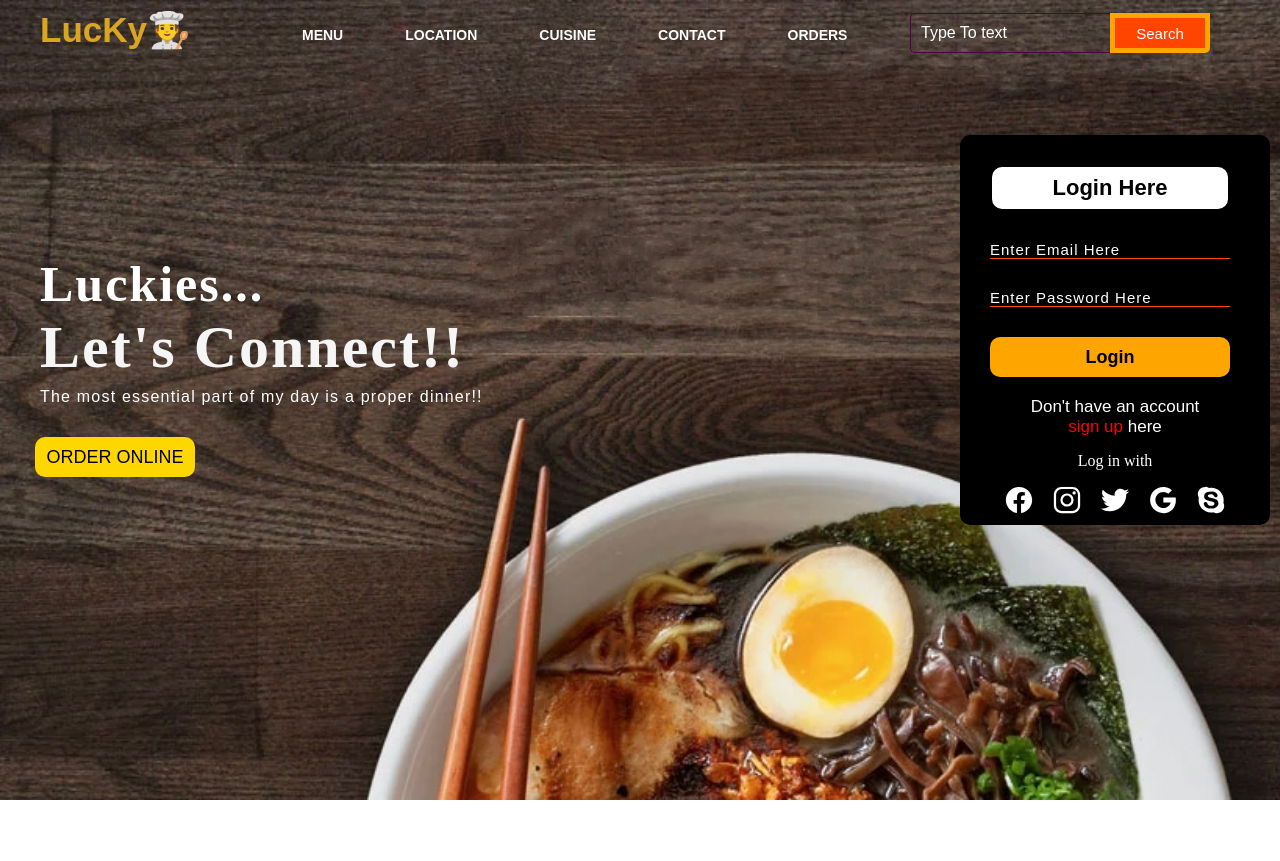
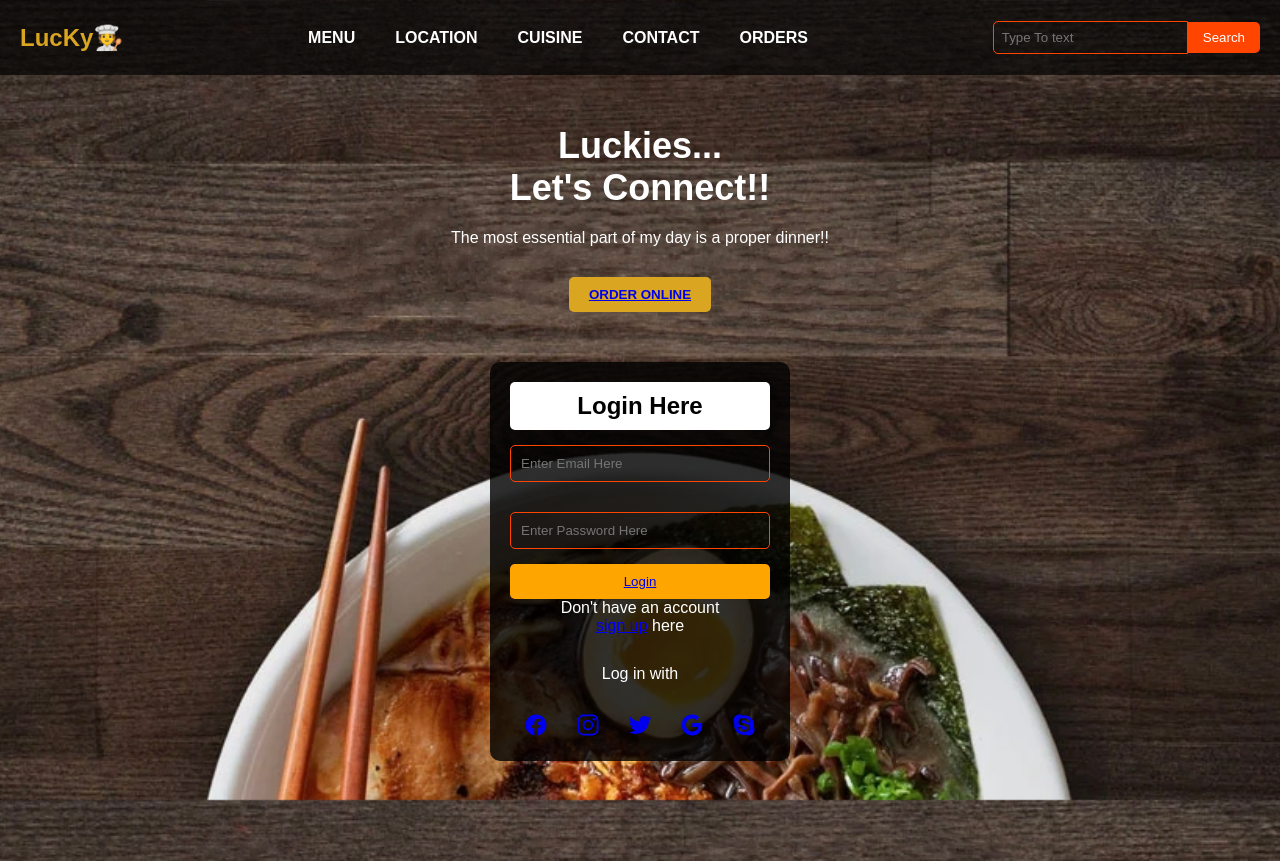
Before and after one commit to pragnak06/luckyRestaurant, a plain HTML site: page index.html in a window 1280 px wide. Before the commit the page ends 800 px from the top, so only its background shows below. Drawn offline with nearby package versions, Linux system fonts and the light colour scheme.

Commit message:
Update styles.css

```diff
--- a/styles.css
+++ b/styles.css
@@ -1,249 +1,176 @@
-*{
+* {
     margin: 0;
     padding: 0;
+    box-sizing: border-box;
+}
 
-}
-body{
-    background-image:url('pic1.jpg');
+body {
+    background-image: url('pic1.jpg');
     background-size: cover;
     background-repeat: no-repeat;
     background-attachment: fixed;
+    font-family: Arial, sans-serif;
+}
 
+.navbar {
+    width: 100%;
+    height: 75px;
+    display: flex;
+    justify-content: space-between;
+    align-items: center;
+    padding: 0 20px;
+    background: rgba(0, 0, 0, 0.7);
 }
-.main{
-    width: 100%;
 
-    background-repeat: no-repeat;
-    background-attachment: fixed;
-    background-size: cover;
-    background-position: center;
-    height: 100vh;
+.icon .logo {
+    color: goldenrod;
+    font-size: 24px;
+    font-weight: bold;
+}
 
+.menu ul {
+    list-style: none;
+    display: flex;
+    gap: 20px;
 }
-.navbar{
-    width: 1200px;
-    height: 75px;
-    margin: auto;
+
+.menu ul li a {
+    text-decoration: none;
+    color: #fff;
+    font-weight: bold;
+    padding: 5px 10px;
+    transition: color 0.3s;
 }
-.icon{
-    width: 200px;
-    float: left;
-    height: 70px;
+
+.menu ul li a:hover {
+    color: orangered;
 }
-.logo{
-    color:goldenrod;
-    font-size: 35px;
-    font-family: Arial;
-    padding-left: -20px;
-    float: left;
-    padding-top: 10px;
 
-}
-.menu{
-    width: 400px;
-    float: left;
-    height: 70px;
-}
-ul{
-    float: left;
+.search {
     display: flex;
-    justify-content: center;
     align-items: center;
 }
-ul li{
-    list-style: none;
-    margin-left: 62px;
-    margin-top:  27px;
-    font-size: 14px;
-}
- ul li a{
-    text-decoration: none;
+
+.srch {
+    padding: 8px;
+    border: 1px solid orangered;
+    border-radius: 5px 0 0 5px;
     color: #fff;
-    font-family: Arial;
-    font-weight: bold;
-    border-radius:5px;
-    transition: 0.4s ease-in-out;
-}
-ul li a:hover{
-    color:orangered;
-}
-.search{
-    width: 330px;
-    float: left;
-    margin-left: 270px;
-}
-.srch{
-    font-family: 'Times New Roman';
-    width: 200px;
-    height: 40px;
     background: transparent;
-    border: 1px solid rgb(77, 3, 76);
-    margin-top: 13px;
-    color: #fff;
-    border-right: none;
-    font-size: 16px;
-    float: left;
-    padding: 10px;
-    border-bottom-left-radius: 5px;
-    border-top-left-radius: 5px;
-}
-.btn{
-    width: 100px;
-    height: 40px;
-    background:orangered;
-    border: 5px solid orange;
-    margin-top: 13px;
-    color: #fff;
-    font-size: 15px;
-    border-bottom-right-radius: 5px;
-    border-bottom-right-radius: 5px;
 }
 
-.btn:focus{
-    outline: none;
+.btn {
+    padding: 8px 15px;
+    background: orangered;
+    border: none;
+    color: #fff;
+    border-radius: 0 5px 5px 0;
+    cursor: pointer;
+    transition: background 0.3s;
 }
-.srch:focus{
-    outline: none;
+
+.btn:hover {
+    background: darkorange;
 }
-.content{
-    width: 1200px;
-    height: auto;
-    margin: auto;
-    color:#fff;
-    position: relative;
+
+.content {
+    text-align: center;
+    padding: 50px 20px;
+    color: #fff;
 }
-.content .par{
-    padding-left: -20px;
-    padding-bottom: 25px;
-    font-family: Arial;
-    letter-spacing: 1.2px;
-    line-height: 30px;
+
+.content h1 {
+    font-size: 36px;
+    margin-bottom: 20px;
 }
-.content h1{
-    font-family: 'Times New Roman';
-    font-size: 50px;
-    padding-left: -20px;
-    margin-top: 15%;
-    letter-spacing: 2px;
+
+.content p {
+    margin-bottom: 30px;
 }
-.content .cn{
-    width: 160px;
-    height: 40px;
-    background: gold;
+
+.cn {
+    padding: 10px 20px;
+    background: goldenrod;
     border: none;
-    margin-bottom: 10px;
-    margin-left: -5px;
-    font-size:18px;
-    border-radius:10px;
+    border-radius: 5px;
     cursor: pointer;
-    transition: .45 ease;
+    font-weight: bold;
 }
-.content .cn a{
-    text-decoration: none;
-    color: #000;
-    transition: .3s ease;
+
+.form {
+    max-width: 300px;
+    margin: 50px auto;
+    background: rgba(0, 0, 0, 0.8);
+    padding: 20px;
+    border-radius: 10px;
+    color: #fff;
 }
-.cn:hover{
-    background-color: #fff;
+
+.form h2 {
+    background: #fff;
+    color: black;
+    padding: 10px;
+    border-radius: 5px;
+    text-align: center;
 }
-.content span{
-    color: whitesmoke;
-    font-size: 60px;
+
+.form input {
+    width: 100%;
+    margin: 15px 0;
+    padding: 10px;
+    border: 1px solid orangered;
+    background: transparent;
+    color: #fff;
+    border-radius: 5px;
 }
-.form{
-    width: 250px;
-    height: 330px;
-    background:black;
-    position: absolute;
-    top: -120px;
-    left: 920px;
-    border-radius: 10px;
-    padding: 30px;
-}
-.form h2{
-    width: 220px;
-    font-family: sans-serif;
-    text-align: center;
-    color:black;
-    font-size: 22px;
-    background-color: #fff;
-    border-radius: 10px;
-    margin: 2px;
-    padding: 8px;
-}
-.form input{
-    width: 240px;
-    height: 35;
-    background:transparent;
-}
-.form input{
-    width: 240px;
-    height: 35;
-    background: transparent;
-    border-bottom: 1px solid orangered;
-    border-top: none;
-    border-right: none;
-    border-left: none;
-    color: #fff;
-    font-size: 15px;
-    letter-spacing: 1px;
-    margin-top: 30px;
-    font-family:sans-serif;
-}
-.form input:focus{
-    outline: none;
-}
-::placeholder{
-    color:#fff;
-    font-family: Arial;
-}
-.btnn{
-    width: 240px;
-    height: 40px;
+
+.form .btnn {
+    width: 100%;
+    padding: 10px;
     background: orange;
     border: none;
-    margin-top: 30px;
-    font-size: 18px;
-    border-radius: 10px;
+    color: #fff;
+    border-radius: 5px;
     cursor: pointer;
-    color: #fff;
-    transition: o.4s ease;
+    transition: background 0.3s;
 }
-.btnn:hover{
-    background: #fff;
-    color: red;
+
+.form .btnn:hover {
+    background: darkorange;
 }
-.btnn a{
-    text-decoration: none;
-    color: #000;
-    font-weight: bold;
+
+.form .icons {
+    display: flex;
+    justify-content: space-around;
+    margin-top: 20px;
 }
-.form .link{
-    font-family: Arial;
-    font-size: 17px;
-    padding-top: 20px;
-    text-align: center;
+
+.icons ion-icon {
+    font-size: 24px;
+    cursor: pointer;
+    transition: color 0.3s;
 }
-.form .link a{
-    text-decoration: none;
-    color:red;
-}
-.liw{
-    padding-top: 15px;
-    padding-bottom: 10px;
-    text-align: center;
-}
-.icons a{
-    text-decoration: none;
-    color: #fff;
-}
-.icons ion-icon{
-    color:#fff;
-    font-size: 30px;
-    padding-left: 14px;
-    padding-top: 5px;
-    transition: 0.3s ease;
-}
-.icons ion-icon:hover{
+
+.icons ion-icon:hover {
     color: orangered;
 }
+
+/* Responsive Design */
+@media (max-width: 768px) {
+    .navbar {
+        flex-direction: column;
+    }
+
+    .menu ul {
+        flex-direction: column;
+        gap: 10px;
+    }
+
+    .content h1 {
+        font-size: 28px;
+    }
+
+    .form {
+        width: 90%;
+    }
+}
```
